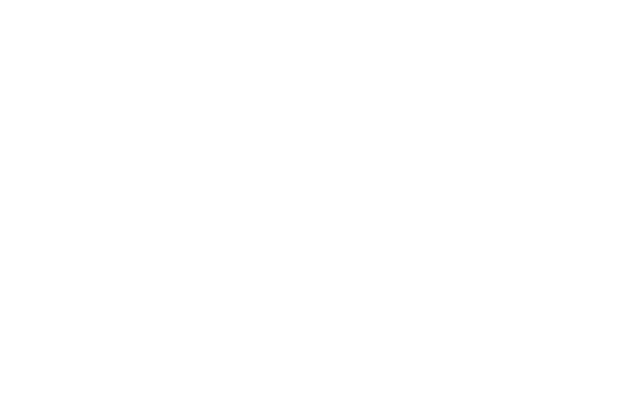
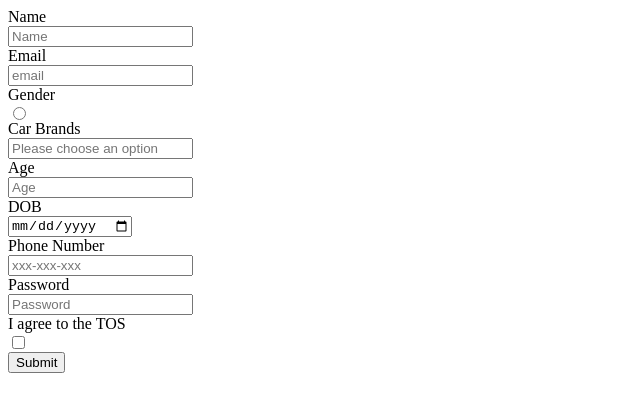
Before and after one commit to acciojob/signup-form-car-Naman1000, a website: page main.html in a window 1280 px wide. Shown: the whole page, without its empty margins (0-640 px from the left). Drawn offline with Linux system fonts and the light colour scheme.

Commit message:
created a submission

```diff
--- a/main.html
+++ b/main.html
@@ -7,6 +7,40 @@
 </head>
 
 <body>
+	<form method="post" class="order">
+	<label for="name" >Name</label>
+		<input type="text" required="Yes" id="name" placeholder="Name">
+
+		<label for="email">Email</label>
+		<input type="email" required="Yes" id="email" placeholder="email">
+
+		<label for="gender_m,gender_f">Gender</label>
+		<input type="radio" required="Yes" id="gender_m,gender_f" placeholder="">
+
+		<label for="cars">Car Brands</label>
+		<input type="select" required="Yes" id="cars" placeholder="Please choose an option">
+
+		<label for="age">Age</label>
+		<input type="Number" required="Yes" id="age" placeholder="Age">
+
+		<label for="dob">DOB</label>
+		<input type="Date" required="Yes" id="dob" placeholder="">
+
+		<label for="tel">Phone Number</label>
+		<input type="tel" required="No" id="tel" placeholder="xxx-xxx-xxx">
+
+
+		<label for="password">Password</label>
+		<input type="Password" required="Yes" id="password" placeholder="Password">
+
+		<label for="tos">I agree to the TOS</label>
+		<input type="Checkbox" required="Yes" id="tos" placeholder="">
+
+		<button type="submit">Submit</button>
+
+
+
+	</form>
 	<!-- the entire body must be written by student -->
     <script type="text/javascript" src="./script.js">
 </script>
--- a/styles.css
+++ b/styles.css
@@ -1,2 +1,10 @@
 
 /* Your CSS Code here. */
+.order{
+
+}
+
+
+input{
+	display:block;
+}
```
